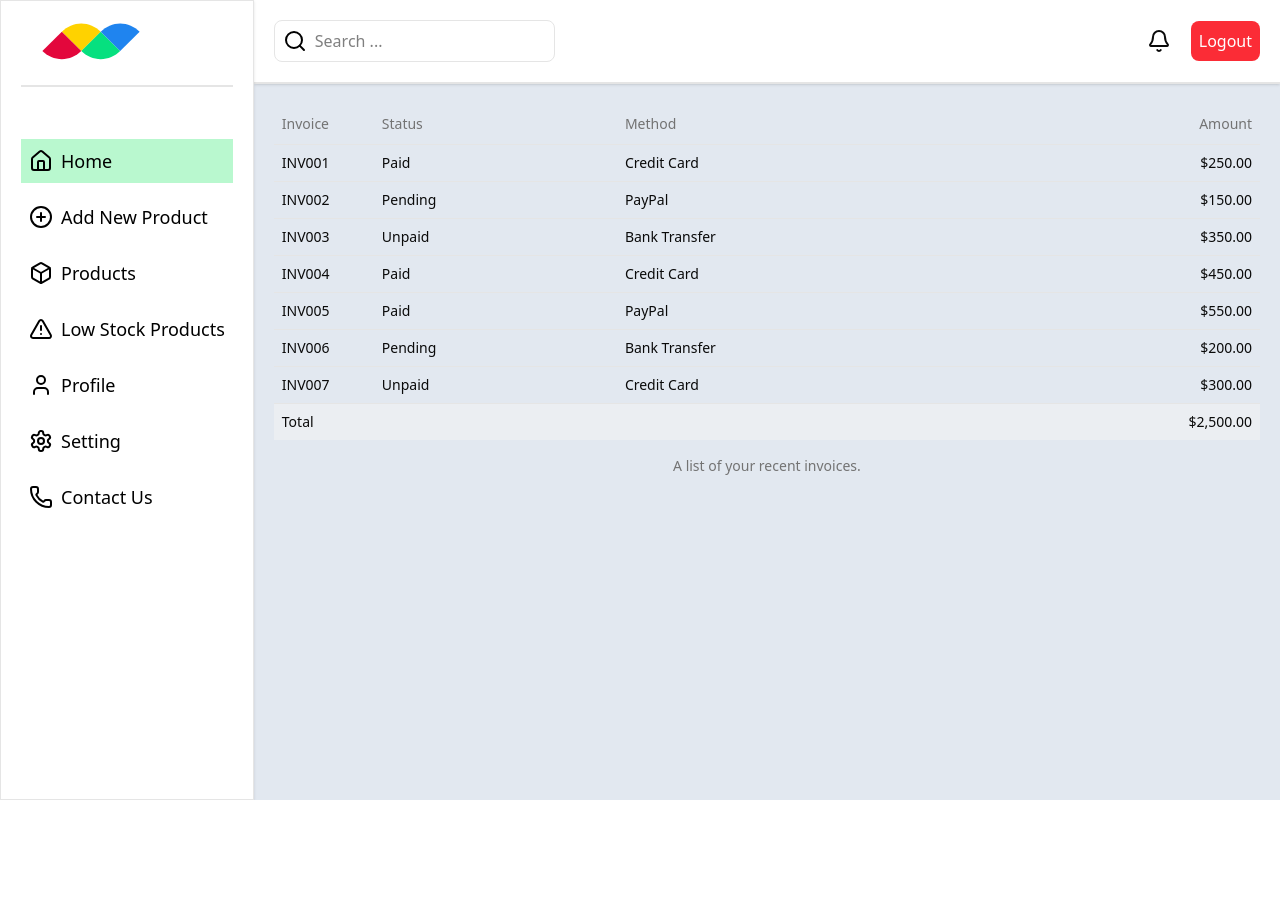
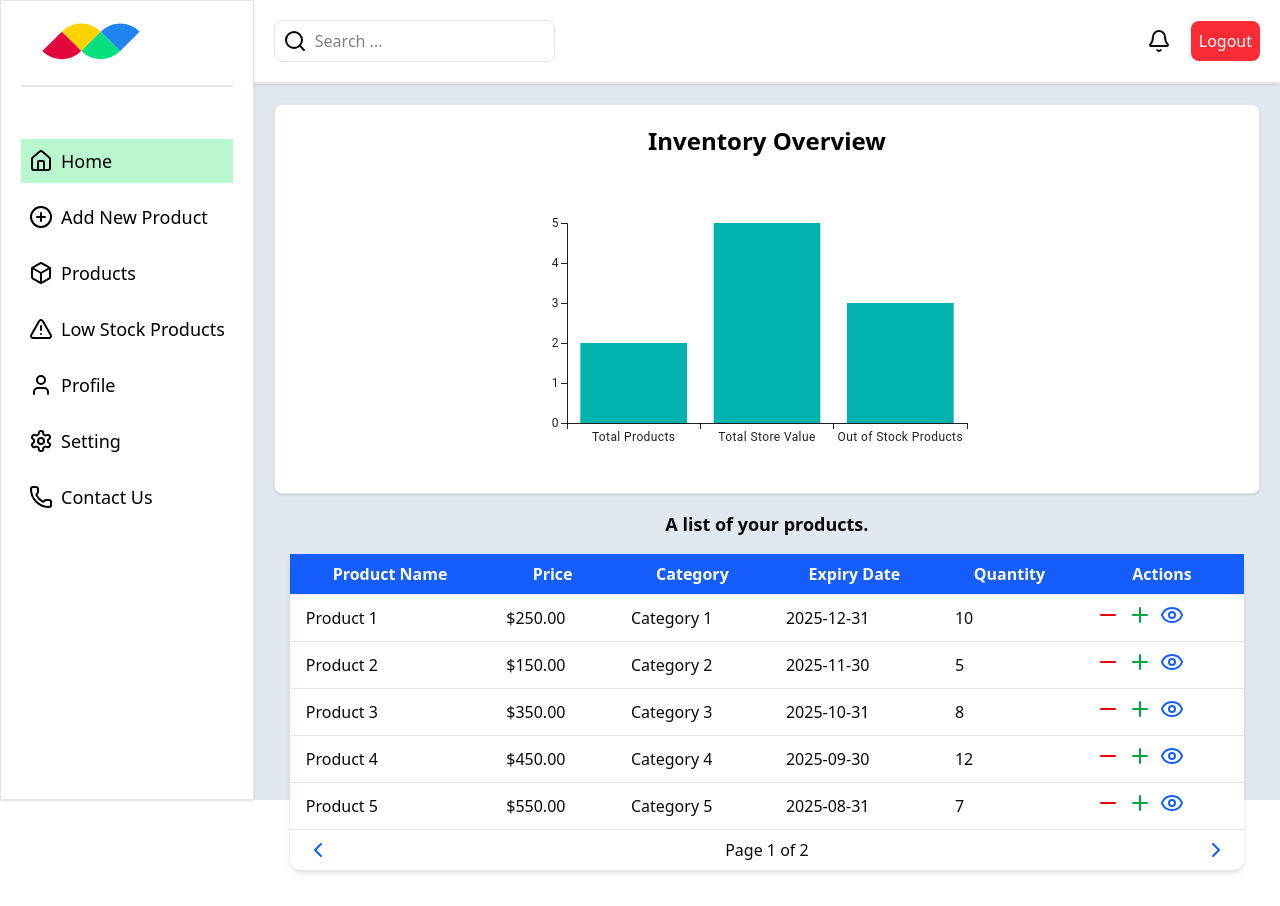
Before and after one commit to sombit-k/DUhacks, a React (Vite) app in the folder frontend/: page /dashboard in a window 1280 px wide. Before the commit the page ends 800 px from the top, so only its background shows below. Built offline with nearby package versions, Linux system fonts and the light colour scheme; no server answers.

Commit message:
Refactor Chart and Table components; implement product listing with pagination and actions

```diff
--- a/frontend/src/components/Chart.jsx
+++ b/frontend/src/components/Chart.jsx
@@ -1,33 +1,33 @@
-// import * as React from "react";
-// import { BarChart } from "@mui/x-charts/BarChart";
+import * as React from "react";
+import { BarChart } from "@mui/x-charts/BarChart";
 
-// export default function Chart() {
-//   return (
-//     <div className="p-5 shadow-sm border rounded-md bg-white">
-//       <h2 className="text-2xl font-semibold mb-4 text-center text-black">
-//         Inventory Overview
-//       </h2>
-//       <BarChart
-//         className="mx-auto"
-//         xAxis={[
-//           {
-//             id: "barCategories",
-//             data: [
-//               "Total Products",
-//               "Total Store Value",
-//               "Out of Stock Products",
-//             ],
-//             scaleType: "band",
-//           },
-//         ]}
-//         series={[
-//           {
-//             data: [2, 5, 3],
-//           },
-//         ]}
-//         width={500}
-//         height={300}
-//       />
-//     </div>
-//   );
-// }
+export default function Chart() {
+  return (
+    <div className="p-5 shadow-sm border rounded-md bg-white">
+      <h2 className="text-2xl font-semibold mb-4 text-center text-black">
+        Inventory Overview
+      </h2>
+      <BarChart
+        className="mx-auto"
+        xAxis={[
+          {
+            id: "barCategories",
+            data: [
+              "Total Products",
+              "Total Store Value",
+              "Out of Stock Products",
+            ],
+            scaleType: "band",
+          },
+        ]}
+        series={[
+          {
+            data: [2, 5, 3],
+          },
+        ]}
+        width={500}
+        height={300}
+      />
+    </div>
+  );
+}
--- a/frontend/src/components/Dashboard.jsx
+++ b/frontend/src/components/Dashboard.jsx
@@ -1,7 +1,7 @@
 import React, { useState } from "react";
 import Header from "./Header";
 import Sidebar from "./Sidebar";
-// import Chart from "./Chart";
+import Chart from "./Chart";
 import Loader from "./utils/Loader";
 import TableDemo from "./Table.jsx";
 function Dashboard() {
@@ -17,7 +17,7 @@ function Dashboard() {
       <div className="flex-1 flex flex-col">
         <Header toggleSidebar={toggleSidebar} />
         <main className="p-5">
-          {/* <Chart /> */}
+          <Chart />
           {/* charts and all products components add here*/}
           <Loader />
           <TableDemo />
--- a/frontend/src/components/Table.jsx
+++ b/frontend/src/components/Table.jsx
@@ -1,87 +1,171 @@
-import {
-  Table,
-  TableBody,
-  TableCaption,
-  TableCell,
-  TableFooter,
-  TableHead,
-  TableHeader,
-  TableRow,
-} from "@/components/ui/table";
+import React, { useState } from "react";
+import { Minus, Plus, Eye, ChevronLeft, ChevronRight } from "lucide-react";
 
 export default function TableDemo() {
-  const invoices = [
+  const [currentPage, setCurrentPage] = useState(1);
+  const itemsPerPage = 5;
+
+  const [products, setProducts] = useState([
     {
-      invoice: "INV001",
-      paymentStatus: "Paid",
-      totalAmount: "$250.00",
-      paymentMethod: "Credit Card",
+      name: "Product 1",
+      price: "$250.00",
+      category: "Category 1",
+      expiryDate: "2025-12-31",
+      quantity: 10,
     },
     {
-      invoice: "INV002",
-      paymentStatus: "Pending",
-      totalAmount: "$150.00",
-      paymentMethod: "PayPal",
+      name: "Product 2",
+      price: "$150.00",
+      category: "Category 2",
+      expiryDate: "2025-11-30",
+      quantity: 5,
     },
     {
-      invoice: "INV003",
-      paymentStatus: "Unpaid",
-      totalAmount: "$350.00",
-      paymentMethod: "Bank Transfer",
+      name: "Product 3",
+      price: "$350.00",
+      category: "Category 3",
+      expiryDate: "2025-10-31",
+      quantity: 8,
     },
     {
-      invoice: "INV004",
-      paymentStatus: "Paid",
-      totalAmount: "$450.00",
-      paymentMethod: "Credit Card",
+      name: "Product 4",
+      price: "$450.00",
+      category: "Category 4",
+      expiryDate: "2025-09-30",
+      quantity: 12,
     },
     {
-      invoice: "INV005",
-      paymentStatus: "Paid",
-      totalAmount: "$550.00",
-      paymentMethod: "PayPal",
+      name: "Product 5",
+      price: "$550.00",
+      category: "Category 5",
+      expiryDate: "2025-08-31",
+      quantity: 7,
     },
     {
-      invoice: "INV006",
-      paymentStatus: "Pending",
-      totalAmount: "$200.00",
-      paymentMethod: "Bank Transfer",
+      name: "Product 6",
+      price: "$200.00",
+      category: "Category 6",
+      expiryDate: "2025-07-31",
+      quantity: 15,
     },
     {
-      invoice: "INV007",
-      paymentStatus: "Unpaid",
-      totalAmount: "$300.00",
-      paymentMethod: "Credit Card",
+      name: "Product 7",
+      price: "$300.00",
+      category: "Category 7",
+      expiryDate: "2025-06-30",
+      quantity: 9,
     },
-  ];
+  ]);
+
+  const totalPages = Math.ceil(products.length / itemsPerPage);
+  const currentProducts = products.slice(
+    (currentPage - 1) * itemsPerPage,
+    currentPage * itemsPerPage
+  );
+
+  const handleDecrease = index => {
+    const updatedProducts = [...products];
+    if (updatedProducts[index].quantity > 0) {
+      updatedProducts[index].quantity -= 1;
+    }
+    setProducts(updatedProducts);
+  };
+
+  const handleIncrease = index => {
+    const updatedProducts = [...products];
+    updatedProducts[index].quantity += 1;
+    setProducts(updatedProducts);
+  };
+
+  const handleShow = product => {
+    alert(`Showing details for ${product.name}`);
+  };
 
   return (
-    <Table>
-      <TableCaption>A list of your recent invoices.</TableCaption>
-      <TableHeader>
-        <TableRow>
-          <TableHead className="w-[100px]">Invoice</TableHead>
-          <TableHead>Status</TableHead>
-          <TableHead>Method</TableHead>
-          <TableHead className="text-right">Amount</TableHead>
-        </TableRow>
-      </TableHeader>
-      <TableBody>
-        {invoices.map(invoice => (
-          <TableRow key={invoice.invoice}>
-            <TableCell className="font-medium">{invoice.invoice}</TableCell>
-            <TableCell>{invoice.paymentStatus}</TableCell>
-            <TableCell>{invoice.paymentMethod}</TableCell>
-            <TableCell className="text-right">{invoice.totalAmount}</TableCell>
-          </TableRow>
-        ))}
-      </TableBody>
-      <TableFooter>
-        <TableRow>
-          <TableCell colSpan={3}>Total</TableCell>
-          <TableCell className="text-right">$2,500.00</TableCell>
-        </TableRow>
-      </TableFooter>
-    </Table>
+    <div className="container mx-auto p-4">
+      <table className="min-w-full bg-white shadow-md rounded-lg overflow-hidden">
+        <caption className="text-lg font-semibold mb-4">
+          A list of your products.
+        </caption>
+        <thead className="bg-blue-600 text-white">
+          <tr>
+            <th className="py-2 px-4 border-b">Product Name</th>
+            <th className="py-2 px-4 border-b hidden md:table-cell">Price</th>
+            <th className="py-2 px-4 border-b hidden md:table-cell">
+              Category
+            </th>
+            <th className="py-2 px-4 border-b hidden md:table-cell">
+              Expiry Date
+            </th>
+            <th className="py-2 px-4 border-b">Quantity</th>
+            <th className="py-2 px-4 border-b">Actions</th>
+          </tr>
+        </thead>
+        <tbody>
+          {currentProducts.map((product, index) => (
+            <tr key={product.name} className="hover:bg-gray-100">
+              <td className="py-2 px-4 border-b">{product.name}</td>
+              <td className="py-2 px-4 border-b hidden md:table-cell">
+                {product.price}
+              </td>
+              <td className="py-2 px-4 border-b hidden md:table-cell">
+                {product.category}
+              </td>
+              <td className="py-2 px-4 border-b hidden md:table-cell">
+                {product.expiryDate}
+              </td>
+              <td className="py-2 px-4 border-b">{product.quantity}</td>
+              <td className="py-2 px-4 border-b">
+                <button
+                  onClick={() => handleDecrease(index)}
+                  className="mr-2 text-red-600"
+                >
+                  <Minus />
+                </button>
+                <button
+                  onClick={() => handleIncrease(index)}
+                  className="mr-2 text-green-600"
+                >
+                  <Plus />
+                </button>
+                <button
+                  onClick={() => handleShow(product)}
+                  className="text-blue-600"
+                >
+                  <Eye />
+                </button>
+              </td>
+            </tr>
+          ))}
+        </tbody>
+        <tfoot>
+          <tr>
+            <td colSpan={6} className="py-2 px-4 border-t">
+              <div className="flex justify-between">
+                <button
+                  onClick={() => setCurrentPage(prev => Math.max(prev - 1, 1))}
+                  disabled={currentPage === 1}
+                  className="text-blue-600"
+                >
+                  <ChevronLeft />
+                </button>
+                <span>
+                  Page {currentPage} of {totalPages}
+                </span>
+                <button
+                  onClick={() =>
+                    setCurrentPage(prev => Math.min(prev + 1, totalPages))
+                  }
+                  disabled={currentPage === totalPages}
+                  className="text-blue-600"
+                >
+                  <ChevronRight />
+                </button>
+              </div>
+            </td>
+          </tr>
+        </tfoot>
+      </table>
+    </div>
   );
 }
```
